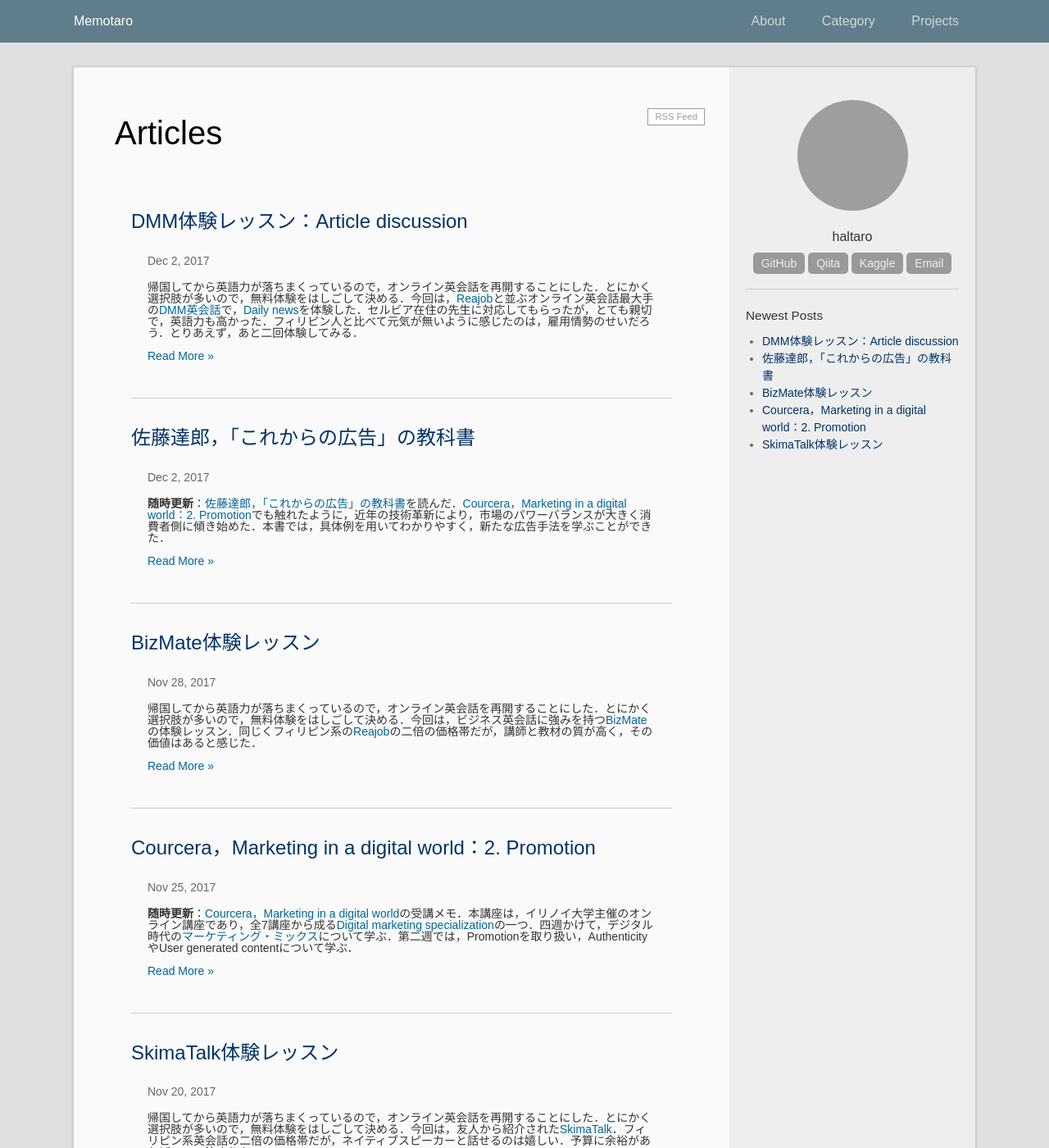
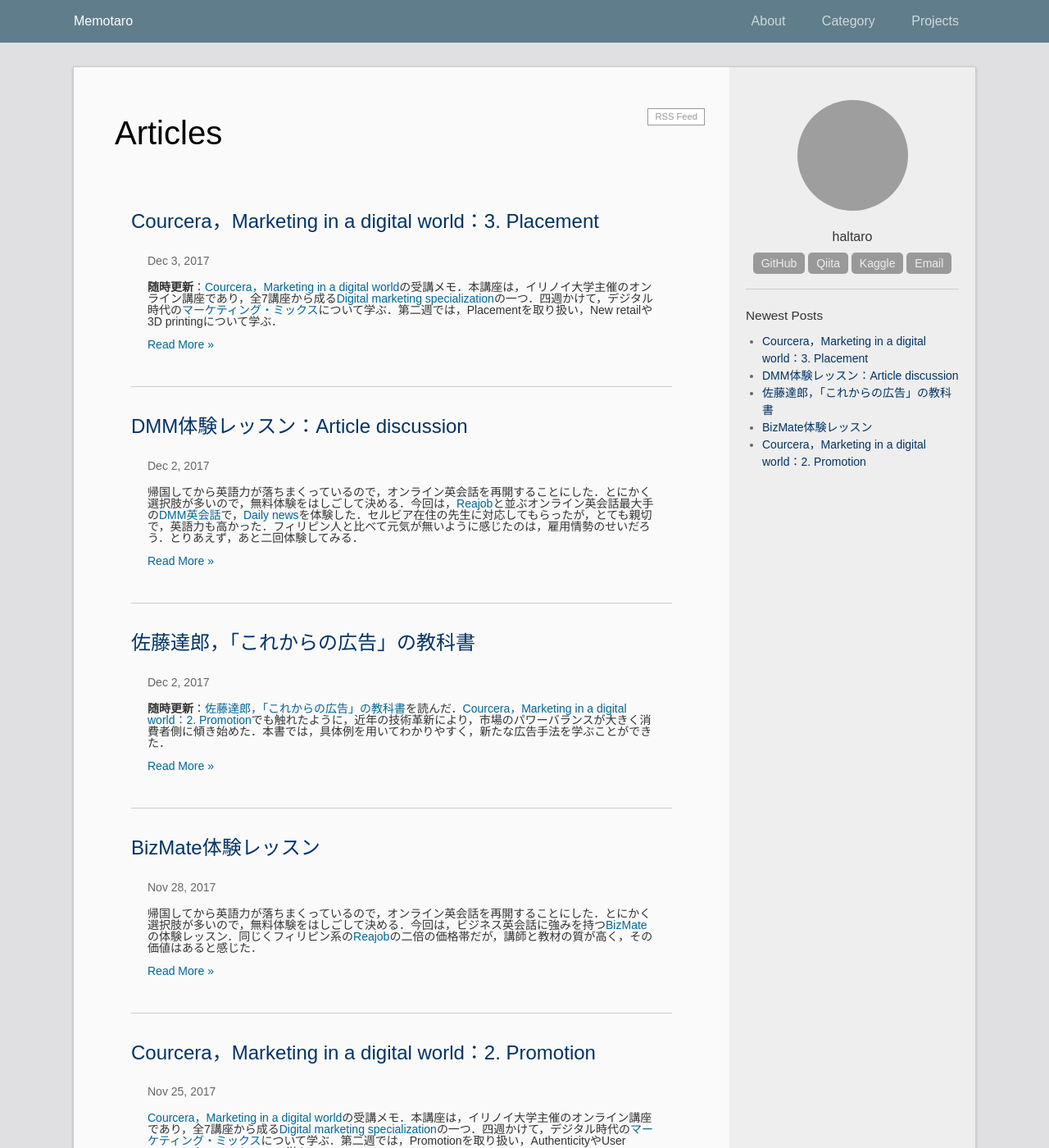
Before and after one commit to madoreenu/haltaro.github.io, a Jekyll site: the page built from index.html, in a window 1280 px wide and 1400 px high. Shown: the whole window at 82% size. Built offline with Jekyll 4.4.1, drawn with Linux system fonts in a browser that asks for light colours; the list of posts is cut into pages by our own code; grey boxes are pictures that could not be loaded.

Commit message:
Add week 3 post

```diff
--- /dev/null
+++ b/_posts/2017-12-03-digital-marketing-3.md
@@ -0,0 +1,33 @@
+---
+layout: post
+title: Courcera，Marketing in a digital world：3. Placement
+updated: 2017-12-03 18:45
+categories:
+ - marketing
+---
+
+**随時更新**：[Courcera，Marketing in a digital world](https://www.coursera.org/learn/marketing-digital)の受講メモ．本講座は，イリノイ大学主催のオンライン講座であり，全7講座から成る[Digital marketing specialization](https://www.coursera.org/specializations/digital-marketing)の一つ．四週かけて，デジタル時代の[マーケティング・ミックス](https://ja.wikipedia.org/wiki/%E3%83%9E%E3%83%BC%E3%82%B1%E3%83%86%E3%82%A3%E3%83%B3%E3%82%B0%E3%83%9F%E3%83%83%E3%82%AF%E3%82%B9)について学ぶ．第二週では，Placementを取り扱い，New retailや3D printingについて学ぶ．
+
+![courcera]({{site.baseurl}}/images/2017-11-18-courcera.png)
+
+以下は，本講座に関する記事一覧：
+* [Courcera，Marketing in a digital world：1. Product](https://haltaro.github.io/2017/11/08/digital-marketing-1)
+* [Courcera，Marketing in a digital world：2. Promotion](https://haltaro.github.io/2017/11/25/digital-marketing-2)
+* [Courcera, Marketing in a digital world：3. Placement](https://haltaro.github.io/2017/12/03/digital-marketing-3)
+* Courcera, Marketing in a digital world：4. Price
+
+# Module 3 overview
+
+# Basic concept: Placement
+
+# Digital concept: New retail
+
+# Case study: Threadless
+
+# Digital concept: 3D printing
+
+# Exercise: Thingiverse.com
+
+# Campus spotlight: Travis Ross
+
+# 英語メモ
```
Also changed, not shown: _posts/2017-11-08-digital-marketing-1.md (+1 -1 lines), _posts/2017-11-25-digital-marketing-2.md (+2 -2 lines).
